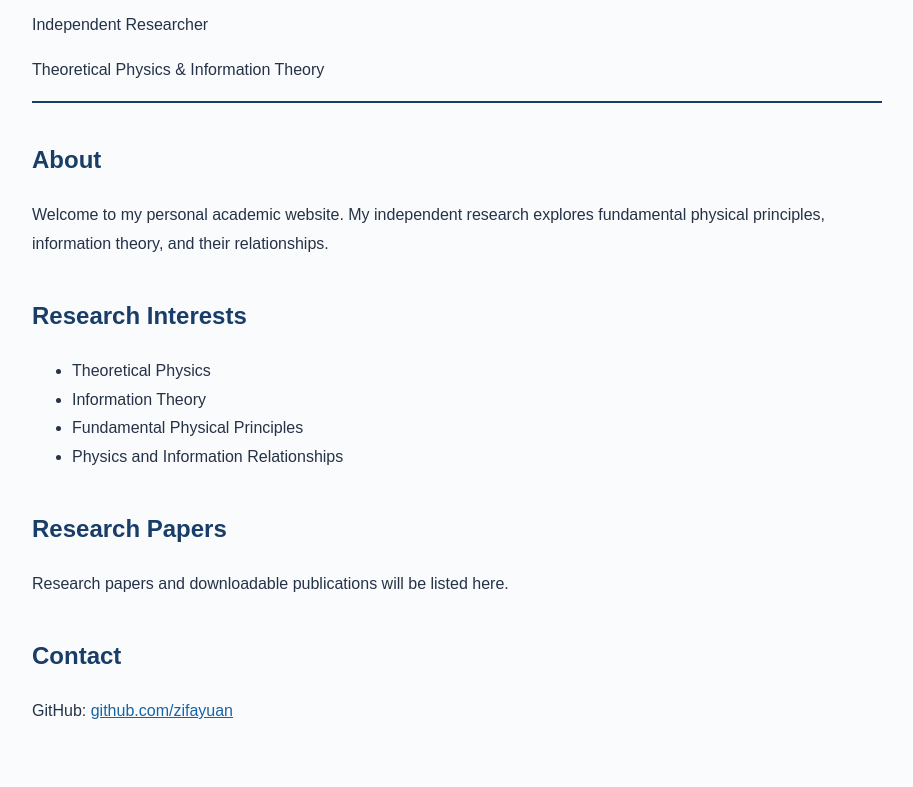
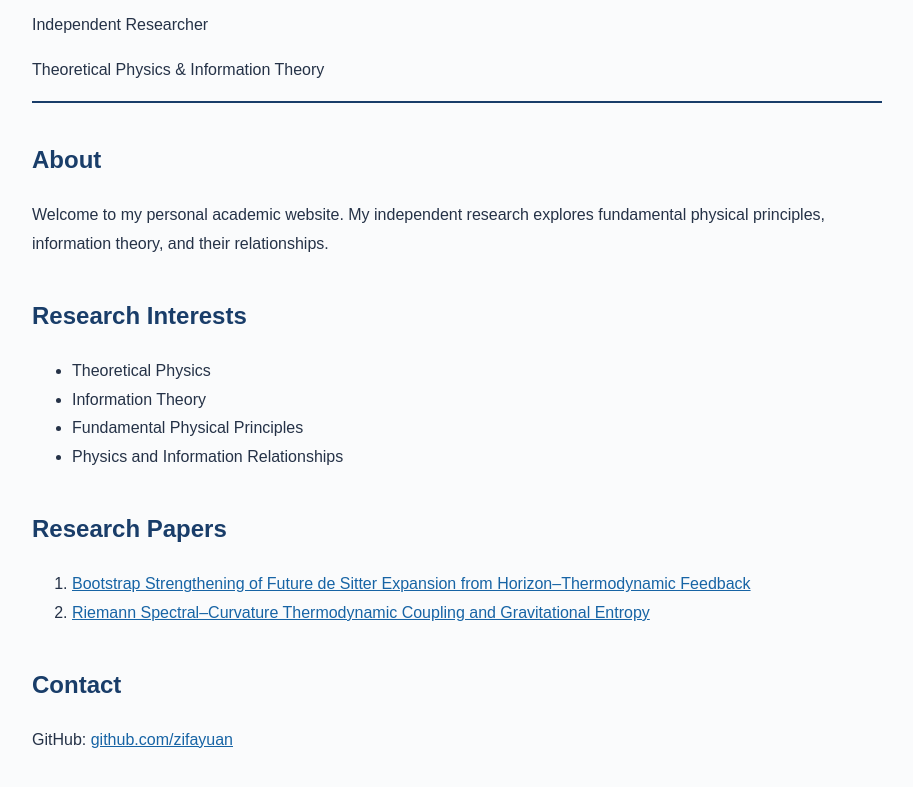
Before and after one commit to zifayuan/zifayuan.github.io, a plain HTML site: page index.html in a window 1280 px wide. Shown: the part 159-946 px from the top of the page, without its empty margins (183-1096 px from the left). Drawn offline with Linux system fonts and the light colour scheme.

Commit message:
Update index.html

```diff
--- a/index.html
+++ b/index.html
@@ -50,10 +50,21 @@
 
   <section>
     <h2>Research Papers</h2>
-    <p>
-      Research papers and downloadable
-      publications will be listed here.
-    </p>
+
+<ol>
+  <li>
+    <a href="https://zenodo.org/records/21985399" target="_blank">
+      Bootstrap Strengthening of Future de Sitter Expansion from Horizon–Thermodynamic Feedback
+    </a>
+  </li>
+  <li>
+    <a href="https://zenodo.org/records/22086677" target="_blank">
+      Riemann Spectral–Curvature Thermodynamic Coupling and Gravitational Entropy
+    </a>
+  </li>
+
+</ol>
+
   </section>
 
   <section>
```
